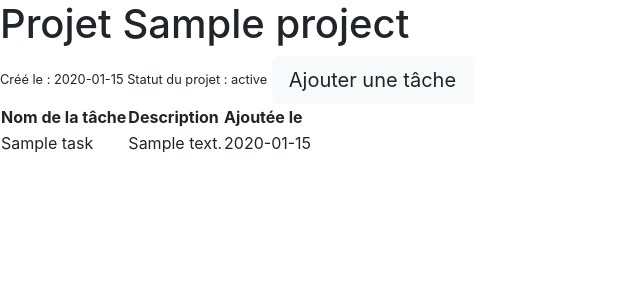
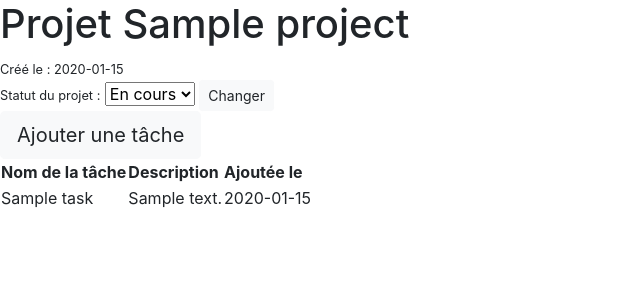
Before and after one commit to Lord-Nathaniel/Project_Hub, a Symfony app: template templates/project/project_manage.html.twig in a window 1280 px wide. Shown: the top 300 px of the page, without its empty margins (0-640 px from the left). Run offline with Twig, Linux system fonts and the light colour scheme; the template is opened without the code that fills it: most values are stand-ins (such as "Sample title", 1, 10 or a date in 2020); some libraries are stand-ins or nearby versions.

Commit message:
added the change status list of a project/added the stop if a project is ended

```diff
--- a/templates/project/project_manage.html.twig
+++ b/templates/project/project_manage.html.twig
@@ -4,13 +4,37 @@
 
 {% block body %}
 <h1>Projet {{ project.name }} </h1>
+<section>
     <small>Créé le : {{ project.startedAt|date('Y-m-d') }} </small>
-<small>Statut du projet : {{ project.projectStatus }}</small>
-
+    {% if project.projectStatus != "Terminé" %}
+    {# Si un projet n'est pas terminé, on peut changer son status #}
+    <form action="{{ path('project_manage', {id: project.id}) }}" method="post">
+        <small>Statut du projet :</small>
+        <select name="status" id="project_status">
+        {% if project.projectStatus == "Nouveau" %}
+            <option value="Nouveau" selected>Nouveau</option>
+            <option value="En cours">En cours</option>
+        {% else %}
+            <option value="Nouveau">Nouveau</option>
+            <option value="En cours" selected>En cours</option>
+        {% endif %}
+            <option value="Terminé">Terminé</option>
+        </select>
+        <button class="btn btn-sm btn-lg btn-light" type="submit">Changer</button>
+    </form>
+    {% else %}
+    <small>Statut du projet : Terminé </small>
+    {% endif %}
+</section>
+<section>
+    {% if project.projectStatus != "Terminé" %}
+    {# Si un projet est terminé, alors on ne peux plus lui rajouter de tâches #}
     <a class="btn btn-lg btn-light" href="{{ path('project_add_task', {id: project.id}) }}">
     Ajouter une tâche
     </a>
-
+    {% endif %}
+</section>
+<section>
     <table>
         <thead>
             <tr>
@@ -31,6 +55,6 @@ Ajouter une tâche
             {% endfor %}
         </tbody>
     </table>
-
+</section>
 
 {% endblock %}
```
Also changed, not shown: src/Controller/ProjectController.php (+16 -0 lines). Lines whose indentation alone changed are shown as unchanged.
